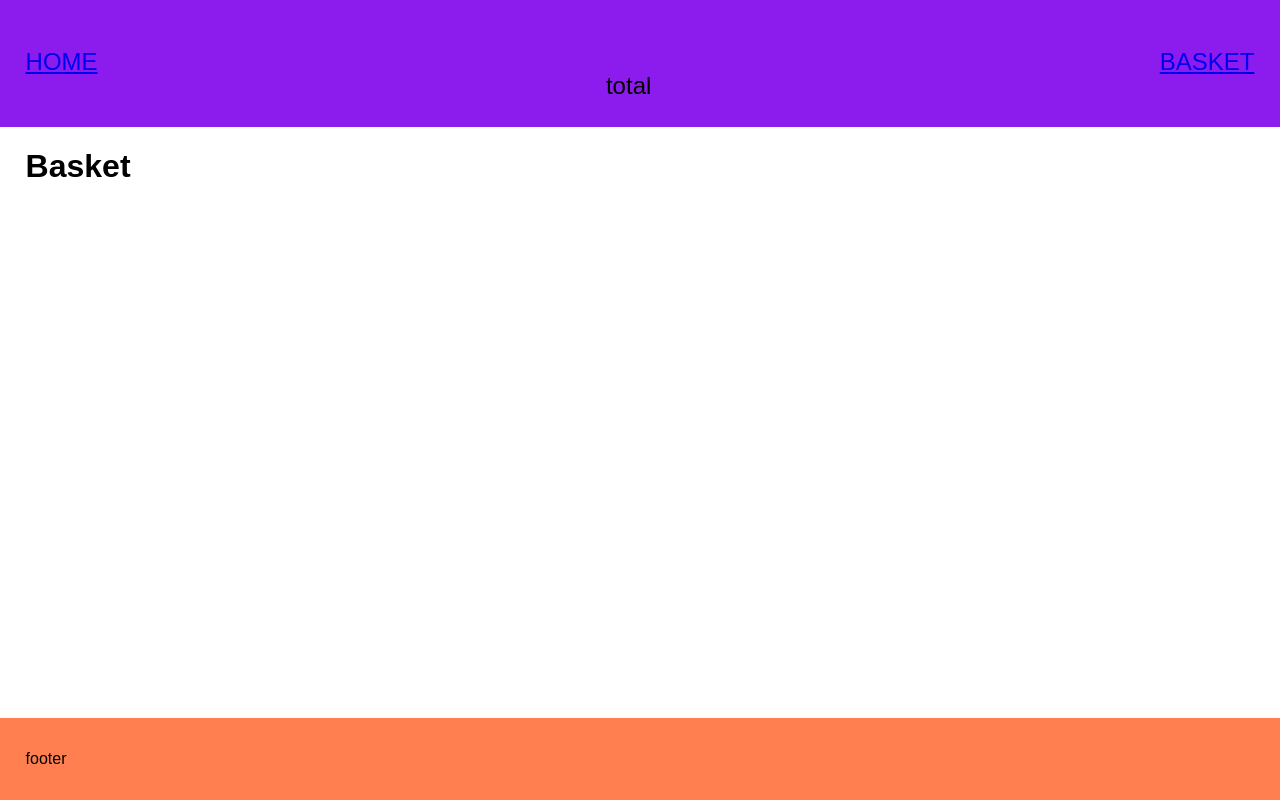
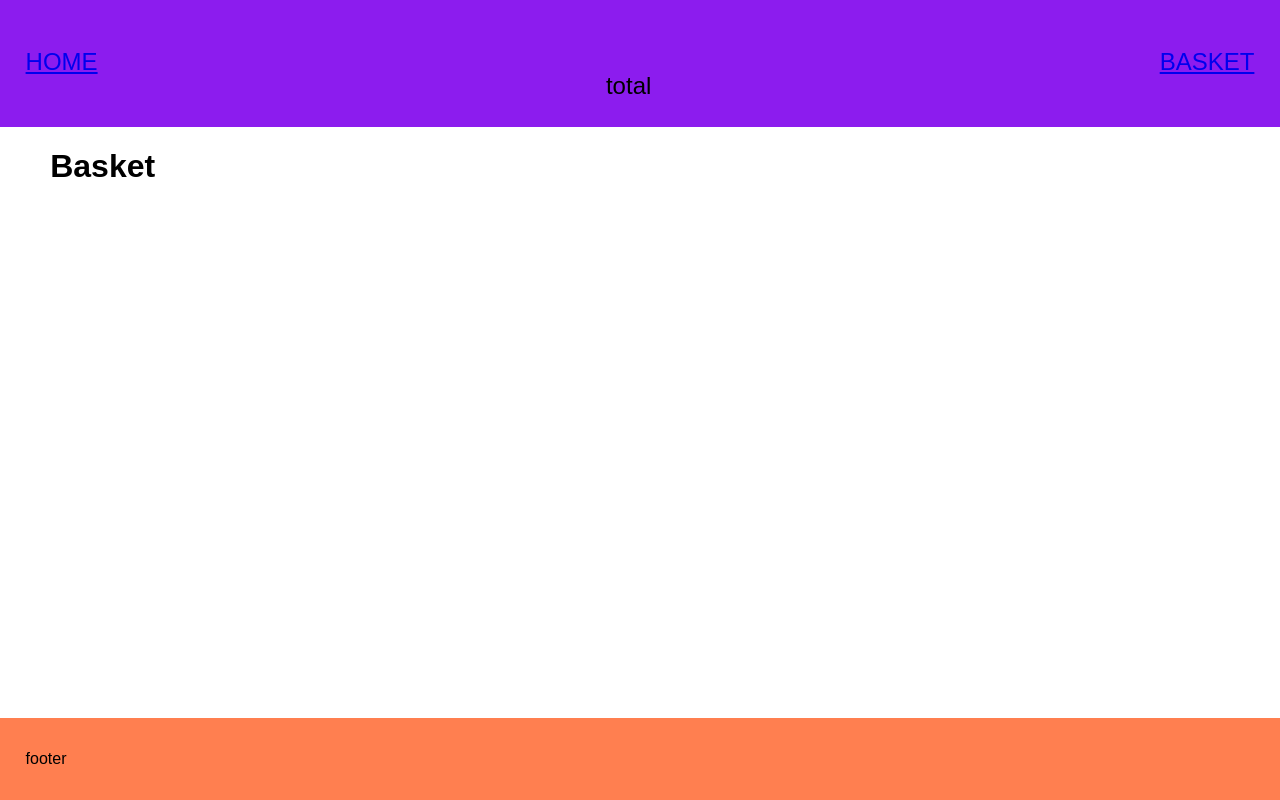
Before and after one commit to zena7/online-store, a React (Create React App) app: page /basket in a window 1280 px wide. Built offline with nearby package versions, Linux system fonts and the light colour scheme.

Commit message:
refactor: replace div with container component

```diff
--- a/src/pages/basket.tsx
+++ b/src/pages/basket.tsx
@@ -1,8 +1,10 @@
+import { Container } from '../shared/ui/container';
+
 const BasketPage = () => {
   return (
-    <div>
+    <Container>
       <h1>Basket</h1>
-    </div>
+    </Container>
   );
 };
 
```
